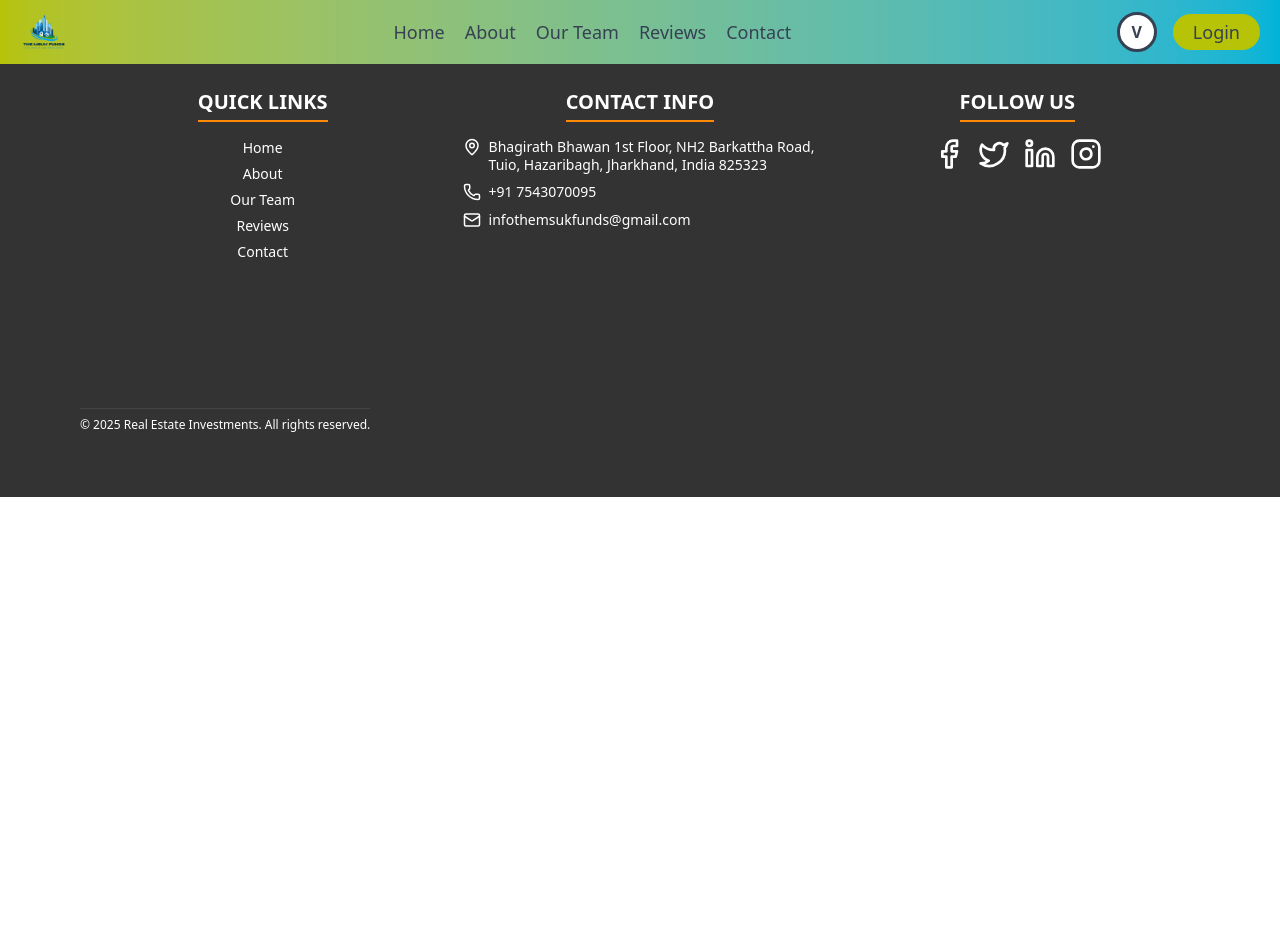
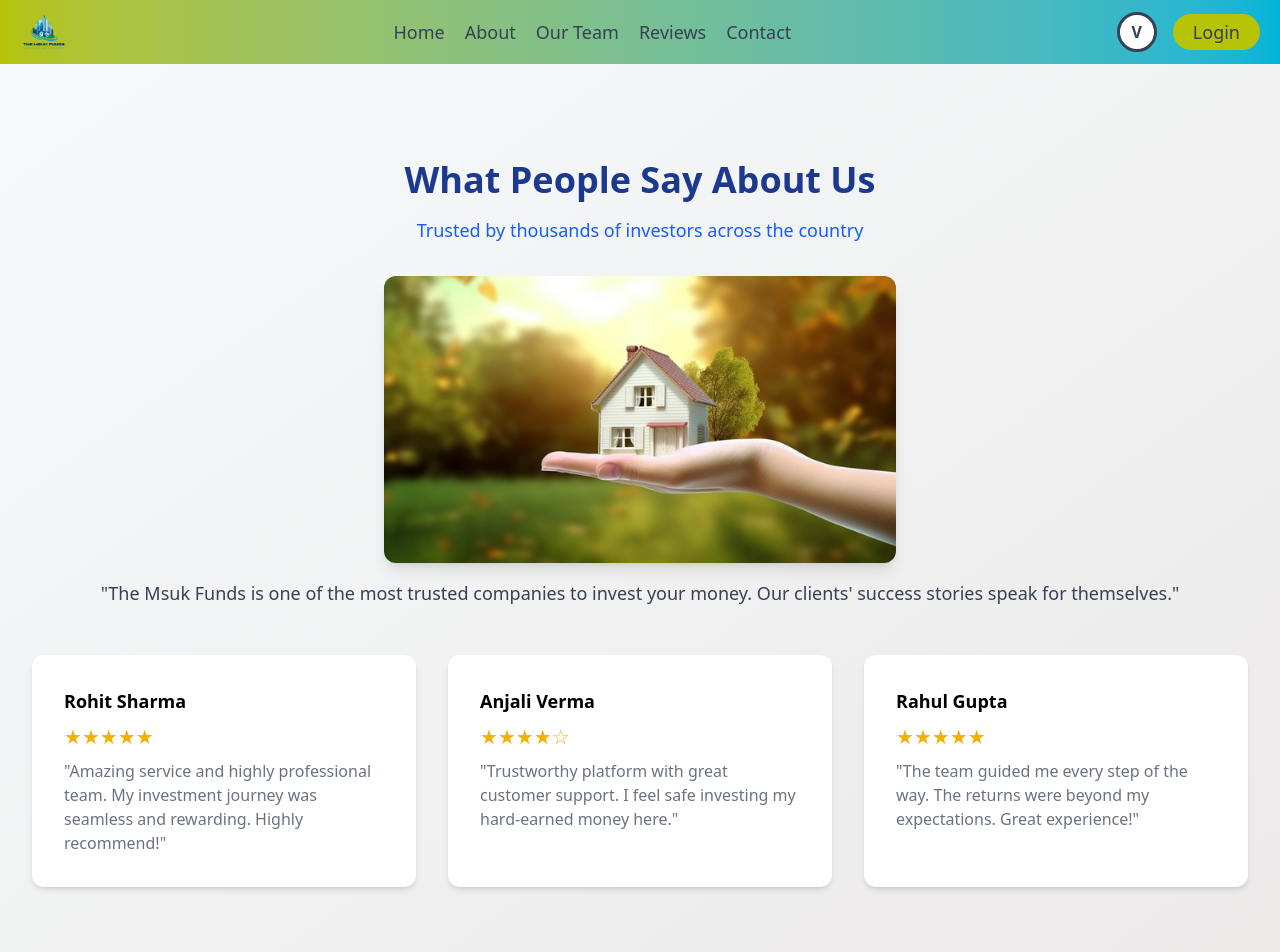
Before and after one commit to vinaysuman2629/suman, a React (Vite) app in the folder client/: page /review in a window 1280 px wide. Shown: the top 952 px of the page. Before the commit the page ends 800 px from the top, so only its background shows below. Built offline with nearby package versions, Linux system fonts and the light colour scheme.

Commit message:
Add homeinhand image asset; enhance About and Review pages with new layout and content

```diff
--- a/client/src/assets/assets.js
+++ b/client/src/assets/assets.js
@@ -2,10 +2,12 @@ import logo_nav from './logo2.jpg';
 import logo from './logo1.png';
 import suman from './suman.jpg'
 import vinay from './vinayport1.jpg'
+import homeinhand from './homeinhand.jpg'
 
 export const assets = {
     logo_nav,
     logo,
     suman,
-    vinay
+    vinay,
+    homeinhand,
 }
--- a/client/src/components/Footer.jsx
+++ b/client/src/components/Footer.jsx
@@ -49,7 +49,7 @@ const Footer = () => {
                     </div>
                 </div>
             </div>
-            <div className='text-white text-xs mt-24 pt-2 border-t border-[#444]'>
+            <div className='text-white text-xs mt-16 pt-2 border-t border-[#444]'>
                 <p>© 2025 Real Estate Investments. All rights reserved.</p>
             </div>
         </footer>
--- a/client/src/index.css
+++ b/client/src/index.css
@@ -1 +1,5 @@
 @import "tailwindcss";
+
+a.active{
+  @apply border-2 border-orange-400;
+}
--- a/client/src/pages/About.jsx
+++ b/client/src/pages/About.jsx
@@ -1,8 +1,40 @@
 import React from 'react'
+import { assets } from '../assets/assets'
 
 const About = () => {
   return (
-    <div className='mt-16'>About</div>
+    <section class="py-12 md:py-24 px-8 mt-16 text-center bg-gradient-to-br from-[#f6fafb] to-[#ece9e9]">
+      <div class="mx-auto text-center max-w-[1100px]">
+        <div>
+          <h1 class="text-[3rem] font-bold text-[#2d3748] mb-[1.5rem]">About Us</h1>
+          <h2 class="text-[2.2rem] text-[#0077b6] mb-[1.5rem]">Your Trusted Partner in Real Estate</h2>
+          <p class="text-[#4a5568] text-[1.1rem] leading-[1.8] max-w-[800px] mx-auto">
+            Welcome to <span class="font-semibold text-green-600">Future Invest Realty</span>, where we guide you in making profitable land investments.
+          </p>
+        </div>
+        <div class="my-[2rem] flex items-center justify-center w-full">
+          <img src={assets.homeinhand} alt="Real Estate Investment" class="w-full max-w-[500px] h-auto rounded-[10px] shadow-[0_8px_20px_rgba(0,0,0,0.15)] transition-transform duration-300 ease-linear" />
+        </div>
+        <div class="my-[2rem]">
+          <h2 class="text-[2.2rem] text-[#0077b6] mb-[1rem]">Why Invest in Land?</h2>
+          <p class="text-[#4a5568] text-[1.1rem] leading-[1.8] max-w-[800px] mx-auto">
+            Land is a secure, appreciating asset that offers long-term growth and stability. It's one of the best investments you can make.
+          </p>
+        </div>
+        <div class="my-[2rem]">
+          <h2 class="text-[2.2rem] text-[#0077b6] mb-[1rem]">Our Vision and Mission</h2>
+          <p class="text-[#4a5568] text-[1.1rem] leading-[1.8] max-w-[800px] mx-auto">
+            To revolutionize the real estate market by making land investments accessible, secure, and profitable for all.
+          </p>
+        </div>
+        <div class="my-[2rem]">
+          <a href="#contact" class="bg-[#48bb78] text-white py-[15px] px-[30px] rounded-[30px] shadow-[0_8px_20px_rgba(0,0,0,0.2)] transition-all duration-300 ease-linear text-[1.1rem] hover:bg-[#38a169] hover:scale-[1.05]">
+            Get Started Now
+          </a>
+        </div>
+      </div>
+    </section>
+
   )
 }
 
--- a/client/src/pages/Review.jsx
+++ b/client/src/pages/Review.jsx
@@ -1,8 +1,57 @@
 import React from 'react'
+import { assets } from '../assets/assets'
 
 const Review = () => {
   return (
-    <div>Review</div>
+    <section className="py-12 md:py-24 px-8 mt-16 text-center bg-gradient-to-br from-[#f6fafb] to-[#ece9e9]">
+      <h1 className="text-4xl font-bold text-blue-900 mb-4">
+        What People Say About Us
+      </h1>
+      <h2 className="text-lg font-medium text-blue-600 mb-8">
+        Trusted by thousands of investors across the country
+      </h2>
+
+      <div className="trusted mb-12 text-center">
+        <img
+          src={assets.homeinhand}
+          alt="The Msuk Funds is a trusted company"
+          className="w-full max-w-lg mx-auto rounded-xl shadow-lg"
+        />
+        <p className="text-lg text-gray-700 mt-4">
+          "The Msuk Funds is one of the most trusted companies to invest your money.
+          Our clients' success stories speak for themselves."
+        </p>
+      </div>
+
+      <div className="grid grid-cols-1 sm:grid-cols-2 lg:grid-cols-3 gap-8">
+        <div className="bg-white p-8 rounded-xl shadow-md text-left transition transform hover:-translate-y-2 hover:shadow-lg">
+          <h3 className="text-lg font-semibold mb-2">Rohit Sharma</h3>
+          <p className="text-yellow-500 text-xl">★★★★★</p>
+          <p className="text-gray-500 text-base mt-2">
+            "Amazing service and highly professional team. My investment journey
+            was seamless and rewarding. Highly recommend!"
+          </p>
+        </div>
+
+        <div className="bg-white p-8 rounded-xl shadow-md text-left transition transform hover:-translate-y-2 hover:shadow-lg">
+          <h3 className="text-lg font-semibold mb-2">Anjali Verma</h3>
+          <p className="text-yellow-500 text-xl">★★★★☆</p>
+          <p className="text-gray-500 text-base mt-2">
+            "Trustworthy platform with great customer support. I feel safe
+            investing my hard-earned money here."
+          </p>
+        </div>
+
+        <div className="bg-white p-8 rounded-xl shadow-md text-left transition transform hover:-translate-y-2 hover:shadow-lg">
+          <h3 className="text-lg font-semibold mb-2">Rahul Gupta</h3>
+          <p className="text-yellow-500 text-xl">★★★★★</p>
+          <p className="text-gray-500 text-base mt-2">
+            "The team guided me every step of the way. The returns were beyond
+            my expectations. Great experience!"
+          </p>
+        </div>
+      </div>
+    </section>
   )
 }
 
```
